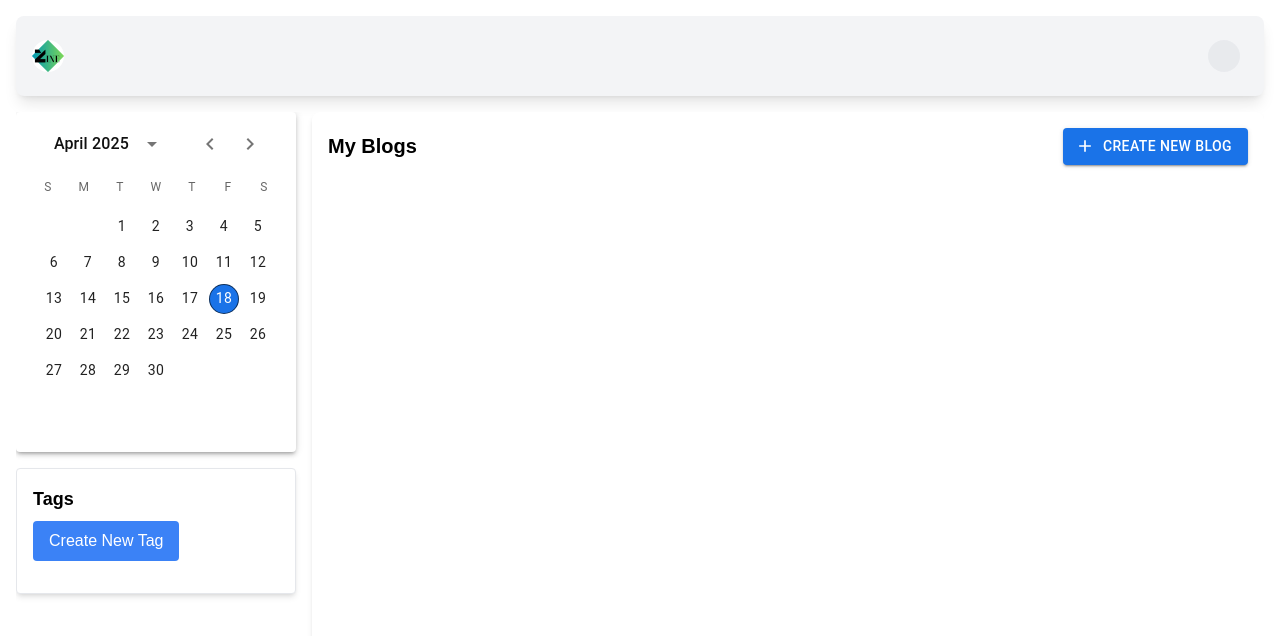
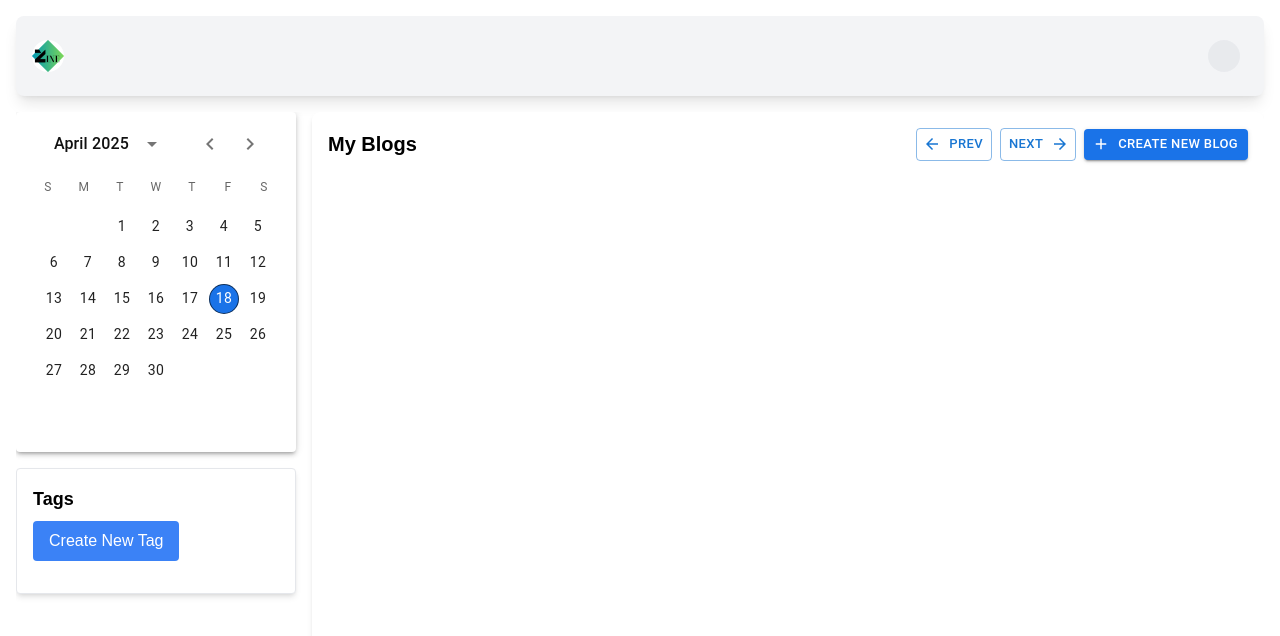
Before and after one commit to settivishal/Zine, a Next.js app in the folder frontend/: page /home in a window 1280 px wide. Shown: the top 636 px of the page. Built offline with nearby package versions, Linux system fonts and the light colour scheme.

Commit message:
prev/next button design

```diff
--- a/frontend/src/components/BlogList.jsx
+++ b/frontend/src/components/BlogList.jsx
@@ -2,6 +2,8 @@
 import { useState, useEffect } from 'react';
 import { Button, Card, CardContent, Typography, Box, Chip, Dialog, DialogTitle, DialogContent } from '@mui/material';
 import AddIcon from '@mui/icons-material/Add';
+import ArrowBackIcon from '@mui/icons-material/ArrowBack';
+import ArrowForwardIcon from '@mui/icons-material/ArrowForward';
 import Image from 'next/image';
 import { useAuth } from '../hooks/authcontext';
 import { useTags } from '../hooks/tagsContext';
@@ -263,8 +265,32 @@ const BlogList = () => {
         <div className="h-full flex flex-col gap-4">
             <div className="flex justify-between items-center mb-6">
                 <h2 className="text-xl font-semibold text-black">My Blogs</h2>
+                <div className="flex items-center gap-2">
+                    <Button
+                        variant="outlined"
+                        size="small"
+                        startIcon={<ArrowBackIcon />}
+                        sx={{
+                            minWidth: '40px',
+                            padding: '4px 8px',
+                        }}
+                    >
+                        Prev
+                    </Button>
+                    <Button
+                        variant="outlined"
+                        size="small"
+                        endIcon={<ArrowForwardIcon />}
+                        sx={{
+                            minWidth: '40px',
+                            padding: '4px 8px',
+                        }}
+                    >
+                        Next
+                    </Button>
                     <Button
                         variant="contained"
+                        size="small"
                         startIcon={<AddIcon />}
                         onClick={blogExistsForToday() ? undefined : handleCreateBlog}
                         disabled={blogExistsForToday()}
@@ -277,6 +303,7 @@ const BlogList = () => {
                     >
                         Create New Blog
                     </Button>
+                </div>
             </div>
 
             <div className="overflow-y-auto">
```
Lines whose indentation alone changed are shown as unchanged.
